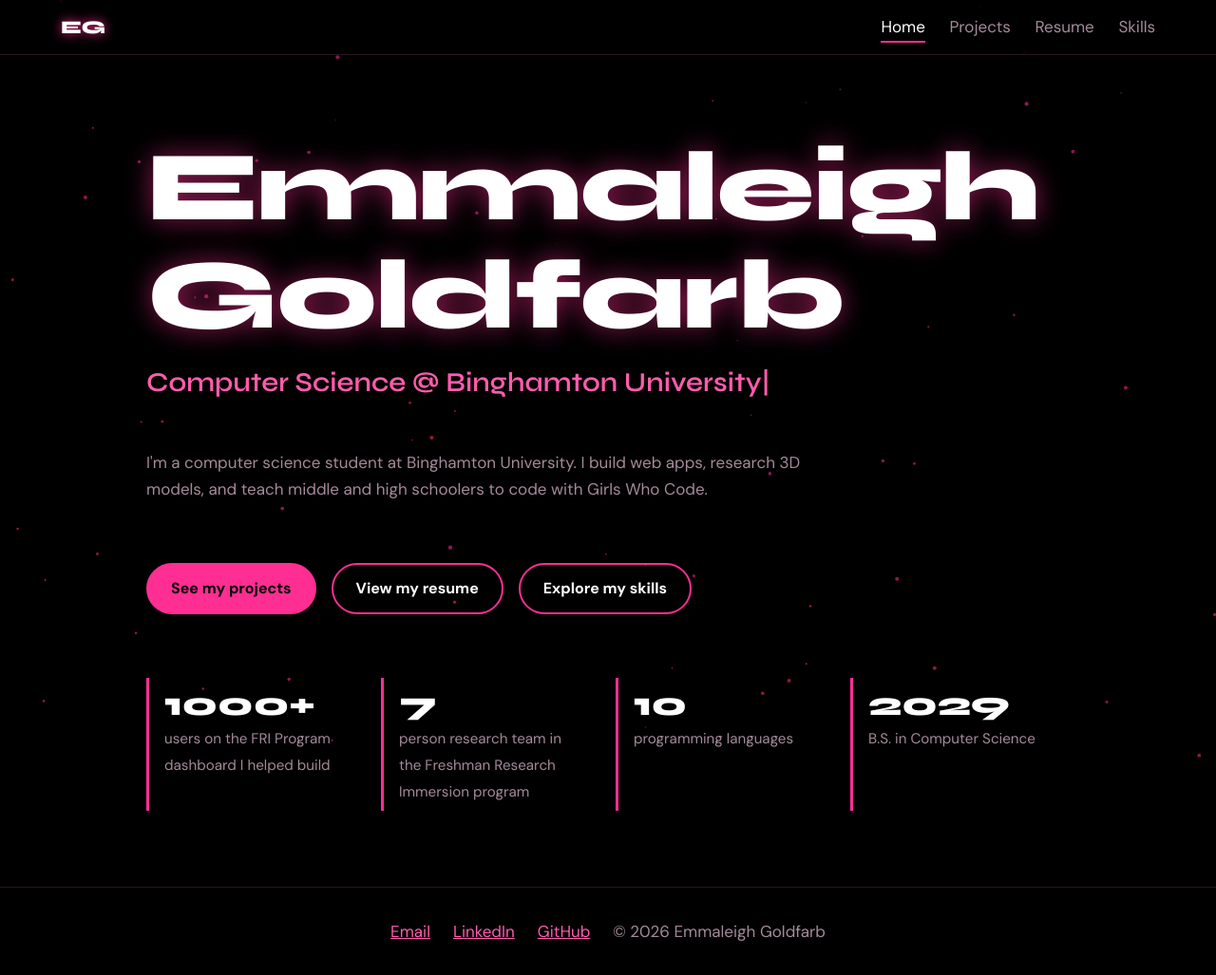
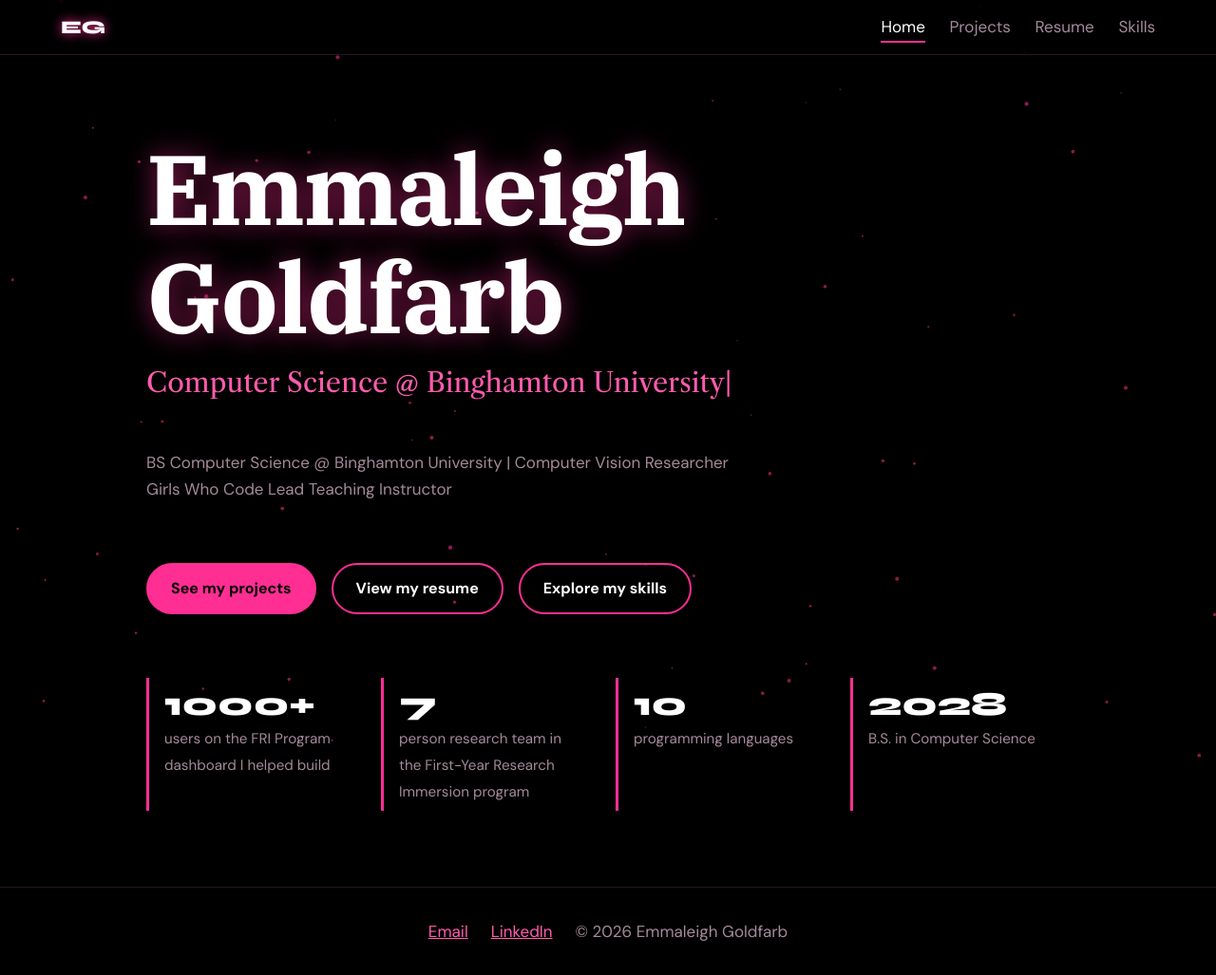
Before and after one commit to egoldfarb5/egoldfarb5.github.io, a plain HTML site: page index.html in a window 1280 px wide. Shown: the whole page at 95% size. Drawn offline with nearby package versions, Linux system fonts and the light colour scheme.

Commit message:
changed fonts

```diff
--- a/css/style.css
+++ b/css/style.css
@@ -2,7 +2,7 @@
 *{box-sizing:border-box;margin:0}
 html{scroll-behavior:smooth}
 body{background:var(--bg);color:var(--blush);font:17px/1.65 'DM Sans',system-ui,sans-serif;min-height:100vh}
-h1,h2,h3{font-family:'Syne','DM Sans',sans-serif;color:#fff;line-height:1.1;letter-spacing:-.02em}
+h1,h2,h3{font-family:'IBM Plex Serif',serif;color:#fff;line-height:1.1;letter-spacing:-.02em}
 h1{font-size:clamp(2.8rem,9vw,6.5rem);font-weight:800;text-shadow:0 0 28px rgba(255,46,147,.55)}
 h2{font-size:clamp(2rem,5vw,3.2rem);margin-bottom:1rem;text-shadow:0 0 18px rgba(255,46,147,.4)}
 h3{font-size:1.25rem}
@@ -32,7 +32,7 @@ footer{padding:2rem 5vw;border-top:1px solid var(--line);color:var(--mute);displ
 #splash h1::after{content:'|';animation:blink .7s steps(1) infinite;color:var(--pink)}
 @keyframes blink{50%{opacity:0}}
 .hero{min-height:68vh;display:flex;flex-direction:column;justify-content:center}
-.tag{font:600 clamp(1.1rem,3vw,1.8rem) 'Syne',sans-serif;color:var(--hot);min-height:2.2em;margin-top:1rem}
+.tag{font:400 clamp(1.1rem,3vw,1.8rem) 'Libre Caslon Text',serif;color:var(--hot);min-height:2.2em;margin-top:1rem}
 .tag::after{content:'|';animation:blink .7s steps(1) infinite}
 .stats{display:grid;grid-template-columns:repeat(auto-fit,minmax(190px,1fr));gap:1rem;margin-top:3rem}
 .stat{border-left:3px solid var(--pink);padding:.4rem 1rem}
--- a/index.html
+++ b/index.html
@@ -1,7 +1,7 @@
-<!DOCTYPE html><html lang="en"><head><meta charset="utf-8"><meta name="viewport" content="width=device-width,initial-scale=1"><link rel="preconnect" href="https://fonts.googleapis.com"><link rel="preconnect" href="https://fonts.gstatic.com" crossorigin><link href="https://fonts.googleapis.com/css2?family=DM+Sans:wght@400;700&family=Syne:wght@600;800&display=swap" rel="stylesheet"><link rel="stylesheet" href="css/style.css"><title>Emmaleigh Goldfarb | Computer Science Student & Web Developer</title><meta name="description" content="Portfolio of Emmaleigh Goldfarb, computer science student at Binghamton University."></head><body>
+<!DOCTYPE html><html lang="en"><head><meta charset="utf-8"><meta name="viewport" content="width=device-width,initial-scale=1"><link rel="preconnect" href="https://fonts.googleapis.com"><link rel="preconnect" href="https://fonts.gstatic.com" crossorigin><link href="https://fonts.googleapis.com/css2?family=DM+Sans:wght@400;700&family=Syne:wght@600;800&display=swap" rel="stylesheet"><link href="https://fonts.googleapis.com/css2?family=IBM+Plex+Serif:wght@400;700&family=Libre+Caslon+Text:wght@400&display=swap" rel="stylesheet"><link rel="stylesheet" href="css/style.css"><title>Emmaleigh Goldfarb | Computer Science Student & Web Developer</title><meta name="description" content="Portfolio of Emmaleigh Goldfarb, computer science student at Binghamton University."></head><body>
 <div id="splash"><h1 id="sname"></h1></div>
 <main><section class="hero"><h1>Emmaleigh Goldfarb</h1><p class="tag" id="tag"></p>
-<p class="lede" style="margin-top:1.5rem">I'm a computer science student at Binghamton University. I build web apps, research 3D models, and teach middle and high schoolers to code with Girls Who Code.</p>
+<p class="lede" style="margin-top:1.5rem">BS Computer Science @ Binghamton University | Computer Vision Researcher <br> Girls Who Code Lead Teaching Instructor</p>
 <div class="row"><a class="btn solid" href="projects.html">See my projects</a><a class="btn" href="resume.html">View my resume</a><a class="btn" href="skills.html">Explore my skills</a></div></section>
-<div class="stats"><div class="stat"><b data-n="1000" data-s="+">0</b><span>users on the FRI Program dashboard I helped build</span></div><div class="stat"><b data-n="7">0</b><span>person research team in the Freshman Research Immersion program</span></div><div class="stat"><b data-n="10">0</b><span>programming languages</span></div><div class="stat"><b data-n="2029">0</b><span>B.S. in Computer Science</span></div></div></main>
+<div class="stats"><div class="stat"><b data-n="1000" data-s="+">0</b><span>users on the FRI Program dashboard I helped build</span></div><div class="stat"><b data-n="7">0</b><span>person research team in the First-Year Research Immersion program</span></div><div class="stat"><b data-n="10">0</b><span>programming languages</span></div><div class="stat"><b data-n="2028">0</b><span>B.S. in Computer Science</span></div></div></main>
 <script src="js/common.js"></script><script src="js/home.js"></script></body></html>
--- a/js/common.js
+++ b/js/common.js
@@ -1,9 +1,9 @@
 // ===== EDIT YOUR LINKS HERE =====
-const LINKS={email:'emmaleighgold@gmail.com',linkedin:'https://linkedin.com/in/emmaleigh-goldfarb',github:'https://github.com/YOUR-USERNAME',wcrl:'https://wcrl.github.io/'};
+const LINKS={email:'emmaleighgold@gmail.com',linkedin:'https://linkedin.com/in/emmaleigh-goldfarb',github:'https://github.com/egoldfarb5',wcrl:'https://wcrl.github.io/'};
 const PAGES=[['index.html','Home'],['projects.html','Projects'],['resume.html','Resume'],['skills.html','Skills']];
 const here=location.pathname.split('/').pop()||'index.html';
 document.body.insertAdjacentHTML('afterbegin',`<canvas id="bg" aria-hidden="true"></canvas><nav><a class="logo" href="index.html">EG</a><ul>${PAGES.map(([h,n])=>`<li><a href="${h}"${h===here?' aria-current="page"':''}>${n}</a></li>`).join('')}</ul></nav>`);
-document.body.insertAdjacentHTML('beforeend',`<footer><a href="mailto:${LINKS.email}">Email</a><a href="${LINKS.linkedin}">LinkedIn</a><a href="${LINKS.github}">GitHub</a><span>© ${new Date().getFullYear()} Emmaleigh Goldfarb</span></footer>`);
+document.body.insertAdjacentHTML('beforeend',`<footer><a href="mailto:${LINKS.email}">Email</a><a href="${LINKS.linkedin}">LinkedIn</a><span>© ${new Date().getFullYear()} Emmaleigh Goldfarb</span></footer>`);
 const calm=matchMedia('(prefers-reduced-motion:reduce)').matches;
 // particle background
 (()=>{const c=document.getElementById('bg'),x=c.getContext('2d');let w,h,p=[];
--- a/js/main.js
+++ b/js/main.js
@@ -59,7 +59,7 @@ if(pg){const m=document.createElement('div');m.id='modal';document.body.append(m
 
 /* ---------- RESUME (edit here) ---------- */
 const R={
-education:[{t:'Binghamton University',r:'B.S. in Computer Science, Thomas J. Watson College of Engineering and Applied Science',w:'Expected May 2029',b:['Programming and Hardware Fundamentals','Programming with Objects and Data Structures','Architecture from Programmer’s Perspective','Data Structures and Algorithms','Ethics in Computing','Clubs: Binghamton Kickline, CTF Club, Evolution Dance Company, Society of Women Engineers, Taekwondo Club']}],
+education:[{t:'Binghamton University',r:'B.S. in Computer Science, Thomas J. Watson College of Engineering and Applied Science',w:'Expected May 2028',b:['Programming and Hardware Fundamentals','Programming with Objects and Data Structures','Architecture from Programmer’s Perspective','Data Structures and Algorithms','Ethics in Computing','Clubs: Binghamton Kickline, CTF Club, Evolution Dance Company, Society of Women Engineers, Taekwondo Club']}],
 projects:[{t:'FRI Program Assignment Dashboard',r:'Developer',w:'Jun 2026 – Aug 2026',b:['Debugged and extended a Python/Flask app, adding Google OAuth and assignment management','Built admin workflows for assigning new student assignments','Used by 1,000+ FRI students and instructors']},
  {t:'Watson Combat Robotics League',r:'Lead Web Developer',w:'May 2026 – Present',b:['Built and maintain a responsive HTML/CSS/JS website, published through GitHub','Turned club leadership’s requirements into features','Built a Discord bot with an executive board member to automate role assignments']}],
 leadership:[{t:'Freshman Research Immersion Program',r:'Researcher',w:'Aug 2025 – Present',b:['Researching 3D models: ULIP, CLIP, CG3D, TRELLIS.2, LoRA, ControlNet, Native 3D, Image Reward System, FID, CMMD','Worked with a team of seven to design experiments, document results, and present to peers and faculty','Point cloud analysis, 3D modeling, and annotation of 3D spatial datasets']},
--- a/js/resume.js
+++ b/js/resume.js
@@ -1,5 +1,5 @@
 const R={
-Education:[['Binghamton University, Watson College','B.S. in Computer Science','Expected May 2029',['Courses: Programming and Hardware Fundamentals, Programming with Objects and Data Structures, Architecture from Programmer’s Perspective, Data Structures and Algorithms, Ethics in Computing.','Clubs: Binghamton Kickline, CTF Club, Evolution Dance Company, Society of Women Engineers, Taekwondo Club.']]],
+Education:[['Binghamton University, Watson College','B.S. in Computer Science','Expected May 2028',['Courses: Programming and Hardware Fundamentals, Programming with Objects and Data Structures, Architecture from Programmer’s Perspective, Data Structures and Algorithms, Ethics in Computing.','Clubs: Binghamton Kickline, CTF Club, Evolution Dance Company, Society of Women Engineers, Taekwondo Club.']]],
 Work:[['Williams Sonoma','Sales Associate and Cashier','Aug 2024 – Present',['Processed POS transactions with 100% cash accuracy and kept transaction records.','Handled returns and exchanges efficiently.','Helped with merchandising, restocking, and displays.']]],
 Projects:[['FRI Program Assignment Dashboard','Developer','Jun 2026 – Aug 2026',['Debugged and extended a Python/Flask app, adding Google OAuth and assignment management.','Built admin workflows for assigning new student assignments.','Used by 1,000+ students and instructors.']],
 ['Watson Combat Robotics League','Lead Web Developer','May 2026 – Present',['Built a responsive site from scratch with HTML, CSS, and JavaScript.','Worked with club leadership to turn requirements into features.','Built a Discord bot for automatic role assignment and published the site through GitHub.']]],
```
Also changed, not shown: projects.html (+1 -1 lines), resume.html (+1 -1 lines), skills.html (+1 -1 lines), 1 other file.
